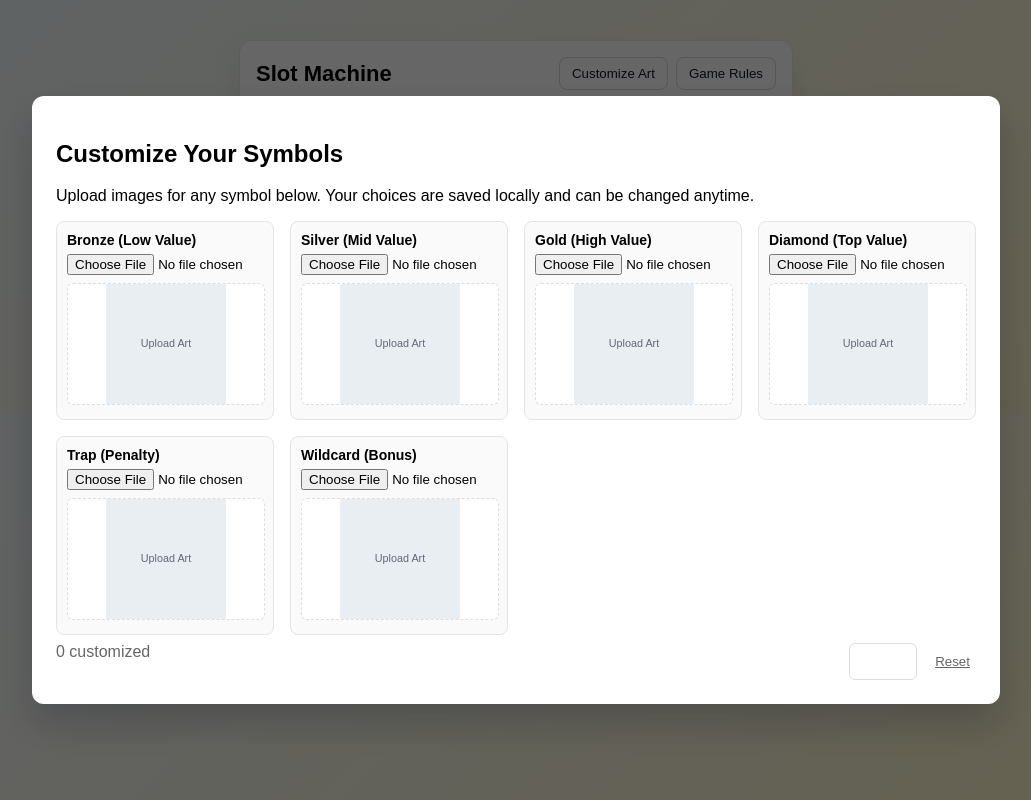
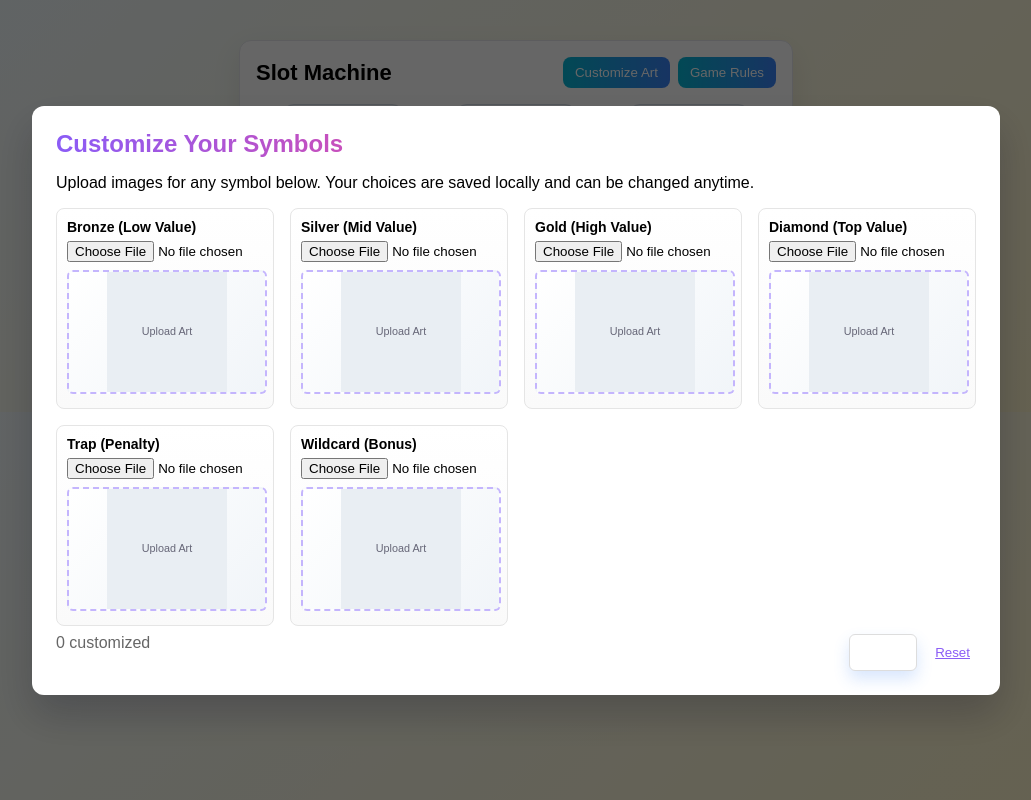
Before and after one commit to spiritorient/SLUT-MACHINE-pro, a website: page slut-masina/index.html in a window 1280 px wide. Both pictures are taken after a click on the button "Customize Art". Shown: the whole page, without its empty margins (124-1155 px from the left). Drawn offline with Linux system fonts and the light colour scheme; no server answers.

Commit message:
Colorful styling: vibrant modals, gradient buttons, decorated rule cards

```diff
--- a/slut-masina/styles.css
+++ b/slut-masina/styles.css
@@ -29,6 +29,14 @@ body {
     text-align: left;
 }
 
+.modal h2 {
+    margin: 0 0 10px 0;
+    background: linear-gradient(90deg, #8b5cf6, #ec4899, #ef4444);
+    -webkit-background-clip: text;
+    background-clip: text;
+    color: transparent;
+}
+
 .asset-grid {
     display: grid;
     grid-template-columns: repeat(auto-fill, minmax(180px, 1fr));
@@ -40,7 +48,7 @@ body {
     border: 1px solid #e5e5e5;
     border-radius: 8px;
     padding: 10px;
-    background: #fafafa;
+    background: linear-gradient(180deg, #ffffff, #fafafa);
 }
 
 .asset-item label {
@@ -54,8 +62,8 @@ body {
     width: 100%;
     height: 120px;
     object-fit: contain;
-    background: #fff;
-    border: 1px dashed #ddd;
+    background: linear-gradient(135deg, #ffffff, #f1f5f9);
+    border: 2px dashed #c4b5fd;
     border-radius: 6px;
     margin-top: 8px;
 }
@@ -68,12 +76,13 @@ body {
 }
 
 .modal-actions .primary {
-    background: #0070f3;
+    background: linear-gradient(90deg, #3b82f6, #8b5cf6);
     color: #fff;
     border: none;
     padding: 10px 16px;
-    border-radius: 6px;
+    border-radius: 8px;
     cursor: pointer;
+    box-shadow: 0 8px 16px rgba(59,130,246,.2);
 }
 
 .modal-actions button:not(.linkish) {
@@ -87,7 +96,7 @@ body {
 .modal-actions .linkish {
     background: transparent;
     border: none;
-    color: #666;
+    color: #8b5cf6;
     text-decoration: underline;
     cursor: pointer;
 }
@@ -124,9 +133,9 @@ body {
 .secondary {
     padding: 8px 12px;
     border-radius: 8px;
-    border: 1px solid #d1d5db;
-    background: #fff;
-    color: #111827;
+    border: none;
+    background: linear-gradient(90deg, #06b6d4, #3b82f6);
+    color: #fff;
     cursor: pointer;
     transition: transform .06s ease, box-shadow .2s ease;
 }
@@ -316,6 +325,18 @@ body {
     border-radius: 12px;
     background: linear-gradient(180deg, #ffffff, #f9fafb);
     padding: 12px;
+    position: relative;
+    overflow: hidden;
+}
+
+.rule-card::before {
+    content: "";
+    position: absolute;
+    top: 0;
+    left: 0;
+    right: 0;
+    height: 4px;
+    background: linear-gradient(90deg, #22c55e, #f59e0b, #ef4444, #3b82f6);
 }
 
 .rule-card h3 {
@@ -328,3 +349,6 @@ body {
     color: #374151;
     font-size: 13px;
 }
+
+ul.tight { padding-left: 18px; margin: 6px 0; }
+ul.tight li { margin: 4px 0; }
```
